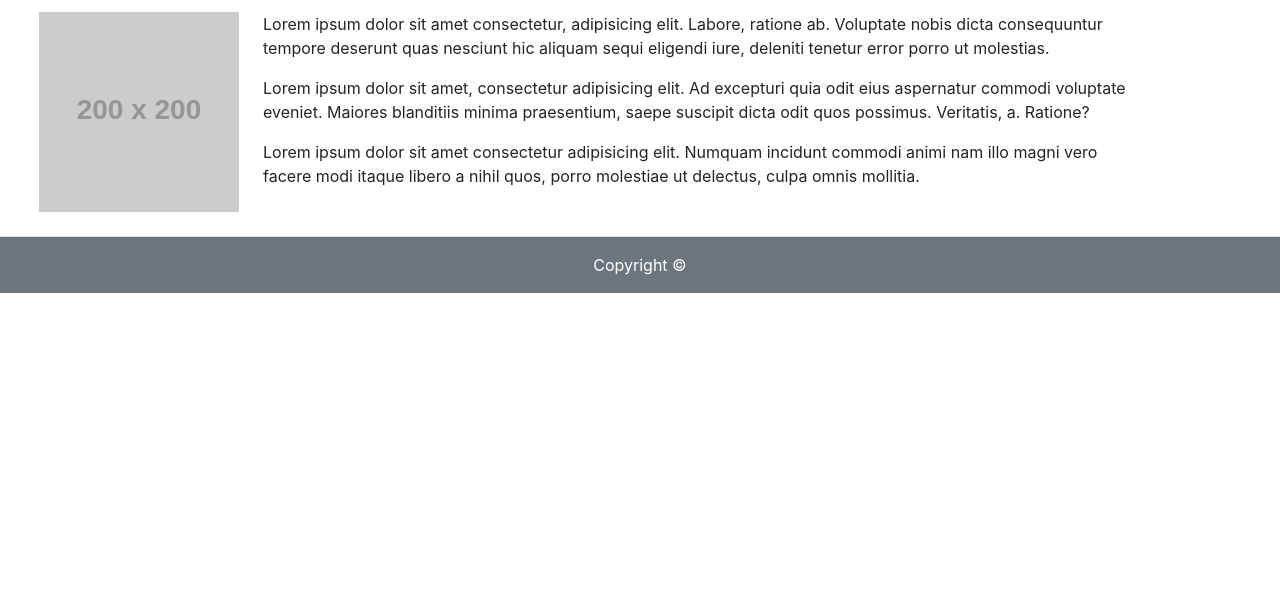
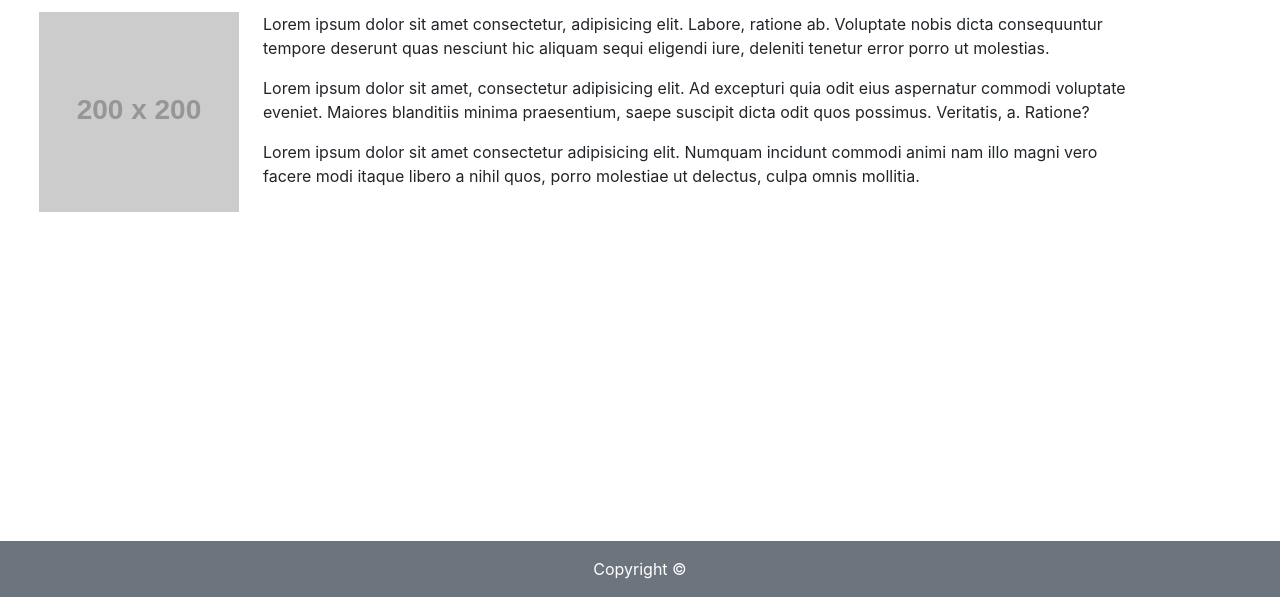
Before and after one commit to thoughtsinflight/BootStrap-Practice, a plain HTML site: page index.html in a window 1280 px wide. Shown: the part 203-800 px from the top of the page. Drawn offline with nearby package versions, Linux system fonts and the light colour scheme; placeholder pictures from the web are drawn by us.

Commit message:
fixed a spelling error causing style.css not to link properly

```diff
--- a/index.html
+++ b/index.html
@@ -9,7 +9,7 @@
     <link rel="sytlesheet" href="style/reset.css">
     <link rel="stylesheet" href="https://stackpath.bootstrapcdn.com/bootstrap/4.3.1/css/bootstrap.min.css"
         integrity="sha384-ggOyR0iXCbMQv3Xipma34MD+dH/1fQ784/j6cY/iJTQUOhcWr7x9JvoRxT2MZw1T" crossorigin="anonymous">
-    <link rel="sytlesheet" href="style/style.css">
+    <link rel="stylesheet" href="style/style.css">
     <title>About Me</title>
 </head>
 
@@ -59,7 +59,7 @@
         </div>
     </div>
     <!--Footer-->
-    <footer class="page-footer font-small bg-secondary text-white border-top">
+    <footer class="page-footer font-small bg-secondary text-white">
         <div class="footer-copyright text-center py-3">Copyright &copy;</div>
     </footer>
 
--- a/style/style.css
+++ b/style/style.css
@@ -1,6 +1,7 @@
-.border-top-8{
-    border-width: 8px teal;
+footer{
+    position: fixed;
+    bottom: 0;
+    width: 100%;
+    border-top: 8px;
+    border-top: teal;
 }
-.page-footer{
-    bottom: 0;
-}
```
